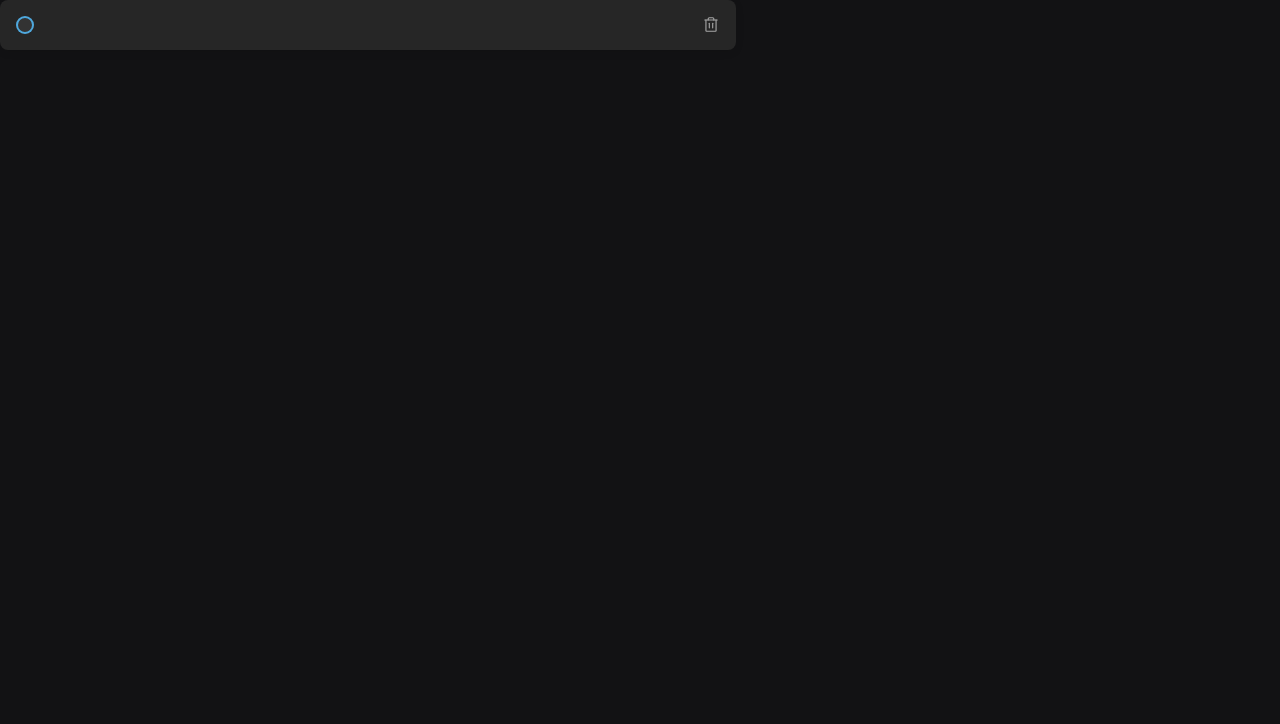
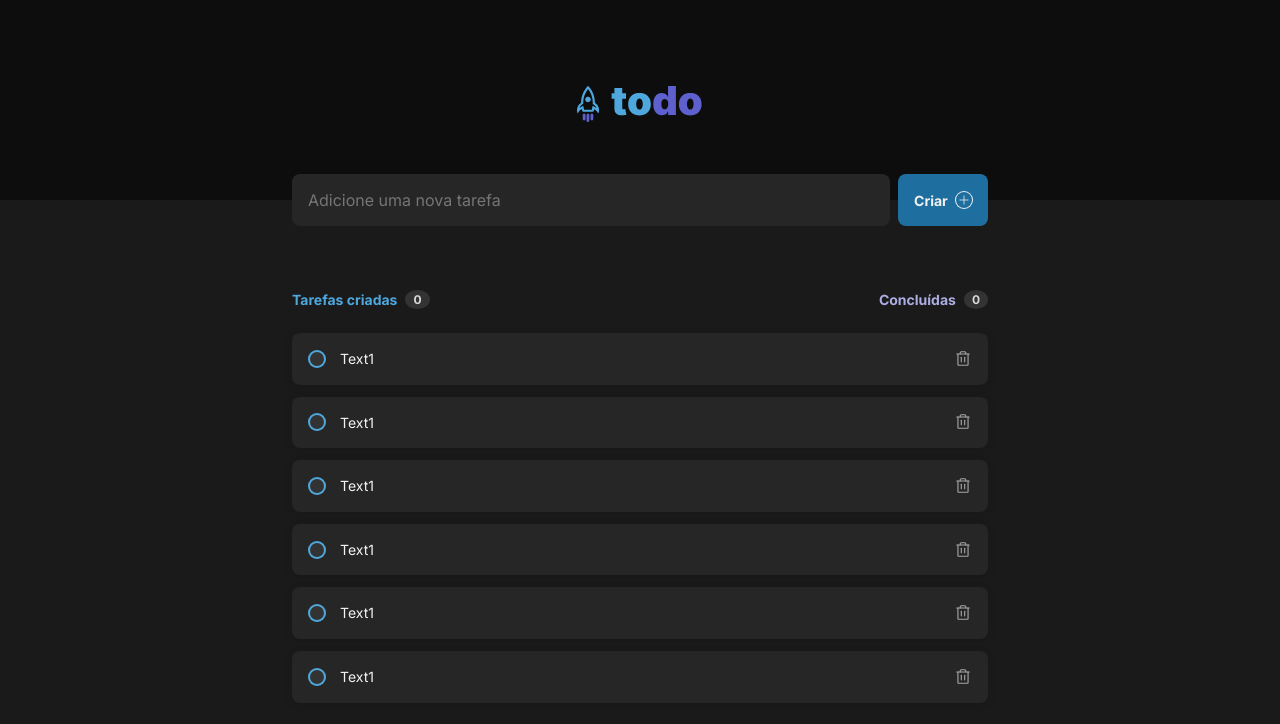
Before and after one commit to filiphis/todo-list-react, a React (Vite) app: page / in a window 1280 px wide. Shown: the top 724 px of the page. Built offline with nearby package versions, Linux system fonts and the light colour scheme.

Commit message:
Adicionando os componentes e montando a pagina home

```diff
--- a/src/components/Button/index.tsx
+++ b/src/components/Button/index.tsx
@@ -1,9 +1,20 @@
+import { Plus } from 'phosphor-react'
+import { ReactElement } from 'react'
 import * as S from './styles'
 
 type ButtonProps = {
-  children: string
+  children: ReactElement
 }
 
-export function Button({ children }: ButtonProps) {
-  return <S.Wrapper>{children}</S.Wrapper>
+export function Button() {
+  return (
+    <S.Wrapper>
+      <>
+        Criar
+        <div>
+          <Plus size={12} />
+        </div>
+      </>
+    </S.Wrapper>
+  )
 }
--- a/src/components/Button/styles.ts
+++ b/src/components/Button/styles.ts
@@ -9,8 +9,9 @@ export const Wrapper = styled.button`
     height: 5.2rem;
     border-radius: ${theme.border.radius};
     display: flex;
-    justify-content: center;
+    justify-content: space-around;
     align-items: center;
+    gap: 0.8rem;
     border: none;
     transition: filter 300ms ease, transform 150ms ease;
     transform: translateY(0);
@@ -24,5 +25,15 @@ export const Wrapper = styled.button`
       transform: translateY(-0.8px);
       transition: filter 300ms ease, transform 150ms ease;
     }
+
+    div {
+      display: flex;
+      justify-content: center;
+      align-items: center;
+      width: 1.6rem;
+      height: 1.6rem;
+      box-shadow: 0 0 0 1px ${theme.colors['gray-100']};
+      border-radius: 50%;
+    }
   `}
 `
--- a/src/components/Input/styles.ts
+++ b/src/components/Input/styles.ts
@@ -8,7 +8,7 @@ export const Wrapper = styled.input`
     padding: ${theme.spacings.small};
     background-color: ${theme.colors['gray-500']};
     color: ${theme.colors['gray-300']};
-    border: 1px solid ${theme.colors['gray-700']};
+    border: none;
     border-radius: ${theme.border.radius};
   `}
 `
--- a/src/components/Task/styles.ts
+++ b/src/components/Task/styles.ts
@@ -86,4 +86,10 @@ export const Wrapper = styled.div`
       border-width: 0;
     }
   `}
+
+  transition: transform 100ms linear, opacity 100ms linear;
+  &:hover {
+    transform: translateY(-2px);
+    opacity: 0.6;
+  }
 `
--- a/src/pages/Home.tsx
+++ /dev/null
@@ -1,6 +0,0 @@
-import { Button } from '../components/Button'
-import { Task } from '../components/Task'
-
-export function Home() {
-  return <Task />
-}
--- /dev/null
+++ b/src/pages/Home/index.tsx
@@ -0,0 +1,43 @@
+import { Plus } from 'phosphor-react'
+import { Button } from '../../components/Button'
+import { Input } from '../../components/Input'
+import { Logo } from '../../components/Logo'
+import { Task } from '../../components/Task'
+import { TaskList } from '../../components/TaskList'
+import * as S from './styles'
+import { TaskProps } from '../../components/Task/@types'
+
+const tasks: TaskProps[] = [
+  // <Task key={1} text="text1" state="padrao" />,
+  // <Task key={1} text="text1" state="padrao" />,
+  // <Task key={1} text="text1" state="padrao" />,
+  // <Task key={1} text="text1" state="padrao" />,
+  // <Task key={1} text="text1" state="padrao" />,
+  // <Task key={1} text="text1" state="padrao" />
+  { key: 1, text: 'Text1', state: 'padrao' },
+  { key: 2, text: 'Text1', state: 'padrao' },
+  { key: 3, text: 'Text1', state: 'padrao' },
+  { key: 4, text: 'Text1', state: 'padrao' },
+  { key: 5, text: 'Text1', state: 'padrao' },
+  { key: 6, text: 'Text1', state: 'padrao' }
+]
+
+export function Home() {
+  return (
+    <>
+      <S.Header>
+        <Logo />
+      </S.Header>
+      <S.Content>
+        <div className="formContainer">
+          <Input placeholderText="Adicione uma nova tarefa" />
+          <Button />
+        </div>
+
+        <div className="tasksContainer">
+          <TaskList tasks={tasks} />
+        </div>
+      </S.Content>
+    </>
+  )
+}
--- /dev/null
+++ b/src/pages/Home/styles.ts
@@ -0,0 +1,30 @@
+import styled, { css } from 'styled-components'
+
+export const Wrapper = styled.div``
+
+export const Header = styled.header`
+  width: 100vw;
+  height: 20rem;
+  display: flex;
+  justify-content: center;
+  align-items: center;
+  background-color: ${(props) => props.theme.colors['gray-700']};
+`
+
+export const Content = styled.main`
+  background-color: transparent;
+  max-width: 73.6rem;
+  margin: 0 auto;
+  padding: 0 2rem;
+  .formContainer {
+    background-color: transparent;
+    display: flex;
+    align-items: center;
+    gap: 0.8rem;
+    margin-top: -26px;
+  }
+
+  .tasksContainer {
+    margin-top: 6.4rem;
+  }
+`
--- a/src/styles/global.ts
+++ b/src/styles/global.ts
@@ -20,7 +20,7 @@ export const GlobalStyles = createGlobalStyle`
 
   ${({ theme }) => css`
     body {
-      background-color: ${theme.colors['gray-900']};
+      background-color: ${theme.colors['gray-600']};
       color: ${theme.colors['gray-100']};
     }
     body,
```
Also changed, not shown: src/components/Button/stories.tsx (+4 -4 lines).
